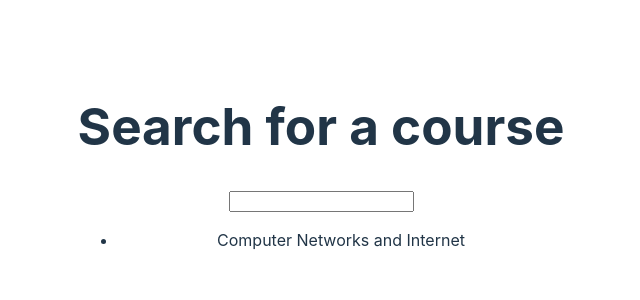
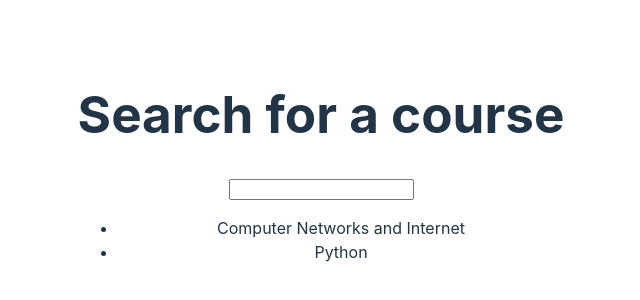
Before and after one commit to CaptainCluster/react_hackathon_2025, a React (Vite) app in the folder src/: page / in a window 1280 px wide. Shown: the part 234-534 px from the top of the page, without its empty margins (319-959 px from the left). Built offline with nearby package versions, Linux system fonts and the light colour scheme.

Commit message:
courseview component files created

```diff
--- a/src/src/App.tsx
+++ b/src/src/App.tsx
@@ -1,8 +1,9 @@
 import { BrowserRouter as Router, Routes, Route } from "react-router-dom";
 import { QueryClient, QueryClientProvider } from "@tanstack/react-query";
-import './App.css'
+import "./App.css";
 import Error404 from "./pages/Error404";
 import Home from "./pages/Home";
+import Course from "./pages/Course";
 
 function App() {
   const queryClient = new QueryClient();
@@ -13,12 +14,13 @@ function App() {
         <QueryClientProvider client={queryClient}>
           <Routes>
             <Route path="/" element={<Home />} />
+            <Route path="course/:id" element={<Course />} />
             <Route path="*" element={<Error404 />} />
           </Routes>
         </QueryClientProvider>
       </Router>
     </>
-  )
+  );
 }
 
 export default App;
--- /dev/null
+++ b/src/src/components/CourseInfo.tsx
@@ -0,0 +1,5 @@
+const CourseInfo = () => {
+  return <h1>Courseinfo</h1>;
+};
+
+export default CourseInfo;
--- /dev/null
+++ b/src/src/components/CourseView.tsx
@@ -0,0 +1,13 @@
+import CourseInfo from "./CourseInfo";
+import Reviews from "./Reviews";
+
+const CourseView = () => {
+  return (
+    <>
+      <CourseInfo />
+      <Reviews />
+    </>
+  );
+};
+
+export default CourseView;
--- /dev/null
+++ b/src/src/components/Reviews.tsx
@@ -0,0 +1,5 @@
+const Reviews = () => {
+  return <h1>reviews</h1>;
+};
+
+export default Reviews;
--- a/src/src/data/filler.json
+++ b/src/src/data/filler.json
@@ -1,10 +1,17 @@
-
 [
   {
     "id": 1,
     "name": "Computer Networks and Internet",
-    "duration": "string",
+    "duration": "2 months",
     "term": "Spring",
+    "teacher": "John Doe",
+    "subject": "Software engineering"
+  },
+  {
+    "id": 2,
+    "name": "Python",
+    "duration": "2 months",
+    "term": "Fall",
     "teacher": "John Doe",
     "subject": "Software engineering"
   }
--- /dev/null
+++ b/src/src/pages/Course.tsx
@@ -0,0 +1,14 @@
+import { useParams } from "react-router-dom";
+import CourseView from "../components/CourseView";
+
+const Course = () => {
+  let { id } = useParams();
+
+  return (
+    <>
+      <CourseView />
+    </>
+  );
+};
+
+export default Course;
```
Also changed, not shown: 1 other file (tests, documents, lock files or other folders).
